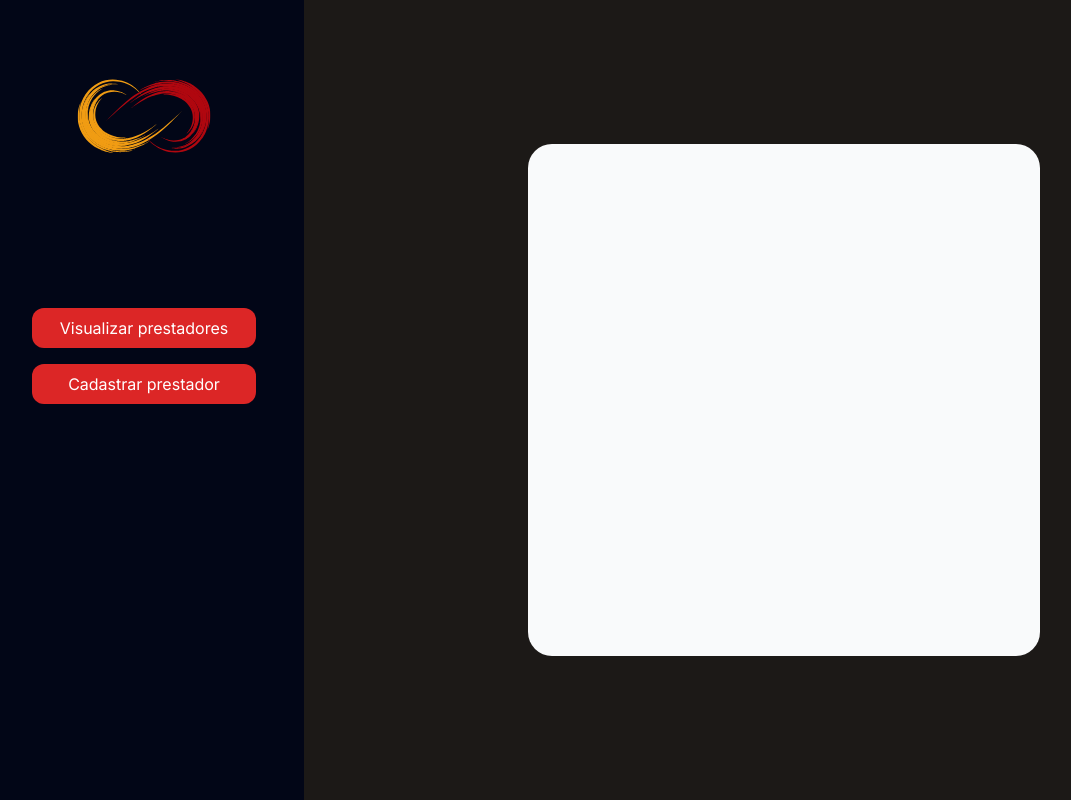
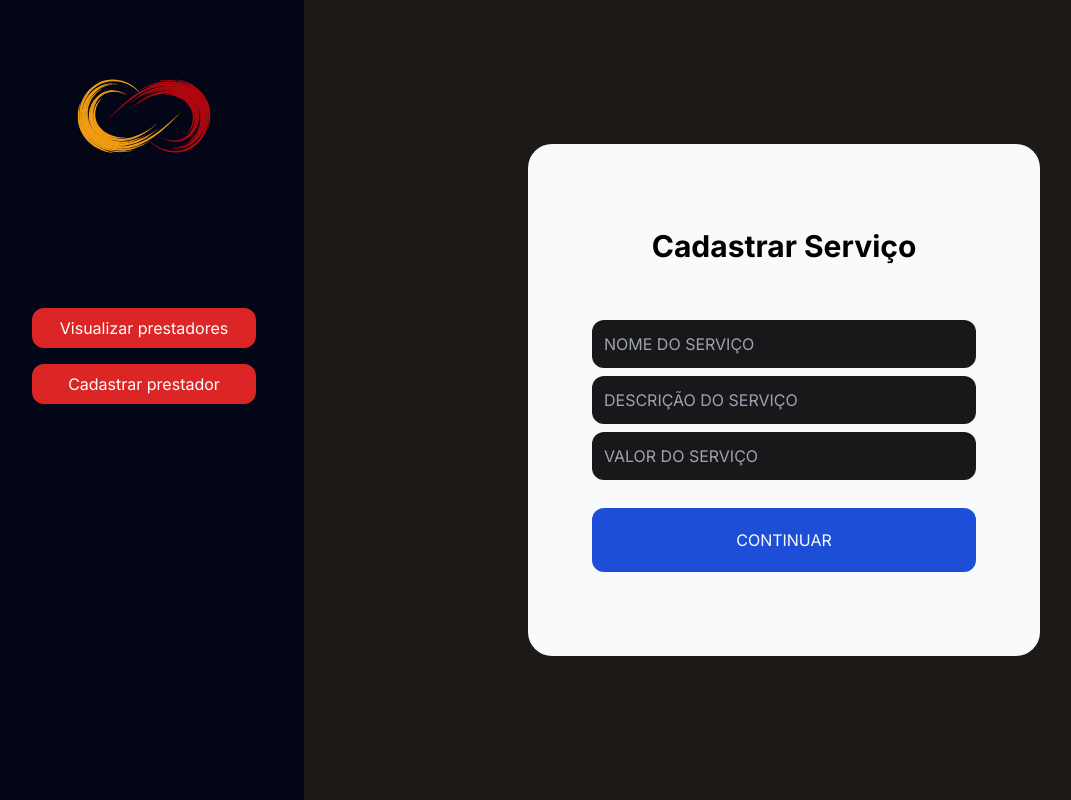
Before and after one commit to matheusrodrigues1/cadastro-prestadores, a Next.js app: page /servicos in a window 1280 px wide. Shown: the whole page, without its empty margins (16-1087 px from the left). Built offline with nearby package versions, Linux system fonts and the light colour scheme.

Commit message:
correção e começo do cadastro de serviço

```diff
--- a/app/Components/Cadastrar.tsx
+++ b/app/Components/Cadastrar.tsx
@@ -4,7 +4,6 @@ import React from "react";
 import { useForm } from "react-hook-form";
 import axios from 'axios';
 import { z, ZodError } from 'zod';
-import { Link} from "react-router-dom";
 import { useRouter } from "next/navigation";
 
 interface FormValues {
@@ -15,12 +14,14 @@ interface FormValues {
 }
 
 const schemaForm = z.object({
-  nome: z.string().min(3).max(255),
-  email: z.string().email(),
-  telefone: z.string().min(6).max(20),
+  nome: z.string().min(3, 'Nome é obrigatório e deve ter pelo menos 3 caracteres.').max(255),
+  email: z.string().email('Email é obrigatório e deve ser válido.'),
+  telefone: z.string().min(6, 'Telefone é obrigatório e deve ter pelo menos 6 caracteres.').max(20),
 });
 
+
 export default function Cadastrar({}) {
+
     const router = useRouter()
     const { handleSubmit, register, formState: { errors }, reset } = useForm<FormValues>({
       defaultValues: {
@@ -46,8 +47,9 @@ export default function Cadastrar({}) {
         formData.append('telefone', data.telefone);
 
         await axios.post('http://127.0.0.1:8000/api/prestadores', formData);
+        console.log("Formulário enviado com sucesso!");
 
-        console.log("Formulário enviado com sucesso!");
+        router.push('/servicos')
         reset();
         const inputs = document.querySelectorAll<HTMLInputElement>('input[type="text"], input[type="email"], input[type="tel"]');
         inputs.forEach(input => {
@@ -57,6 +59,9 @@ export default function Cadastrar({}) {
       } catch (error) {
         if (error instanceof ZodError) {
           console.error("Erro de validação:", error.errors);
+          console.log(errors.nome);
+          console.log(errors.email);
+          console.log(errors.telefone);
         } else {
           console.error("Erro ao enviar formulário:", error);
         }
@@ -69,12 +74,18 @@ export default function Cadastrar({}) {
         <div className="flex flex-col rounded-3xl justify-center items-center gap-14 p-64 bg-gray-50 h-96 w-96">
           <h1 className="text-3xl font-bold whitespace-nowrap">Cadastrar Prestador</h1>
           <form onSubmit={handleSubmit(handleFormSubmit)} className="flex flex-col gap-2" encType="multipart/form-data">
-            <input type="file" {...register('foto')} className="p-3 rounded-xl bg-zinc-900 text-gray-50"/>
-            <input type="text" {...register('nome')} placeholder="NOME" className="p-3 rounded-xl bg-zinc-900 text-gray-50"/>
-            <input type="email" {...register('email')} placeholder="EMAIL"className="p-3 rounded-xl bg-zinc-900 text-gray-50"/>
-            <input type="tel" {...register('telefone')} placeholder="TELEFONE"className="p-3 rounded-xl bg-zinc-900 text-gray-50"/>
 
-            <button type="submit" onClick={() => router.push('/servicos')} className="p-5 mt-5 rounded-xl bg-blue-700 text-gray-50">CONTINUAR</button>
+            <input type="file" {...register('foto')} className="p-3 rounded-xl bg-zinc-900 text-gray-50" />
+            <input type="text" {...register('nome')} placeholder="NOME" className="p-3 rounded-xl bg-zinc-900 text-gray-50" />
+            {errors.nome?.message && <span className="text-red-500 text-sm">{errors.nome.message}</span>}
+
+            <input type="email" {...register('email')} placeholder="EMAIL" className="p-3 rounded-xl bg-zinc-900 text-gray-50" />
+            {errors.email?.message && <span className="text-red-500 text-sm">{errors.email.message}</span>}
+
+            <input type="tel" {...register('telefone')} placeholder="TELEFONE" className="p-3 rounded-xl bg-zinc-900 text-gray-50" />
+            {errors.telefone?.message && <span className="text-red-500 text-sm">{errors.telefone.message}</span>}
+
+            <button type="submit" className="p-5 mt-5 rounded-xl bg-blue-700 text-gray-50">CONTINUAR</button>
           </form>
         </div>
       </div>
--- a/app/Components/Servicos.tsx
+++ b/app/Components/Servicos.tsx
@@ -1,17 +1,69 @@
-'use client'
+import React from "react";
+import { useForm } from "react-hook-form";
+import axios from 'axios';
+import { z, ZodError } from 'zod';
 
-import React from 'react'
+interface FormValues {
+  servico_nome: string;
+  servico_descricao: string;
+  servico_valor: string;
+}
+
+const schemaForm = z.object({
+  servico_nome: z.string(),
+  servico_descricao: z.string(),
+  servico_valor: z.string(),
+});
 
 function Servicos() {
+  const { handleSubmit, register, formState: { errors }, reset } = useForm<FormValues>({
+    defaultValues: {
+      servico_nome: "",
+      servico_descricao: "",
+      servico_valor: "",
+    }
+  });
+
+  const handleFormSubmit = async (data: FormValues) => {
+    try {
+      await schemaForm.validateAsync(data);
+
+
+      await axios.post('http://127.0.0.1:8000/api/prestadores', data);
+
+      console.log("Formulário enviado com sucesso!");
+      reset();
+
+    } catch (error) {
+      if (error instanceof ZodError) {
+        console.error("Erro de validação:", error.errors);
+      } else {
+        console.error("Erro ao enviar formulário:", error);
+      }
+    }
+  };
+
   return (
     <>
       <div className="flex flex-1 justify-center items-center h-screen w-screen bg-stone-900">
         <div className="flex flex-col rounded-3xl justify-center items-center gap-14 p-64 bg-gray-50 h-96 w-96">
+          <h1 className="text-3xl font-bold whitespace-nowrap">Cadastrar Serviço</h1>
+          <form onSubmit={handleSubmit(handleFormSubmit)} className="flex flex-col w-96 gap-2" encType="multipart/form-data">
+            <input type="text" {...register('servico_nome')} placeholder="NOME DO SERVIÇO" className="p-3 rounded-xl bg-zinc-900 text-gray-50" />
+            {errors.servico_nome?.message && <span className="text-red-500 text-sm">{errors.servico_nome.message}</span>}
 
+            <input type="text" {...register('servico_descricao')} placeholder="DESCRIÇÃO DO SERVIÇO" className="p-3 rounded-xl bg-zinc-900 text-gray-50" />
+            {errors.servico_descricao?.message && <span className="text-red-500 text-sm">{errors.servico_descricao.message}</span>}
+
+            <input type="tel" {...register('servico_valor')} placeholder="VALOR DO SERVIÇO" className="p-3 rounded-xl bg-zinc-900 text-gray-50" />
+            {errors.servico_valor?.message && <span className="text-red-500 text-sm">{errors.servico_valor.message}</span>}
+
+            <button type="submit" className="p-5 mt-5 rounded-xl bg-blue-700 text-gray-50">CONTINUAR</button>
+          </form>
         </div>
       </div>
     </>
   )
 }
 
-export default Servicos
+export default Servicos;
```
